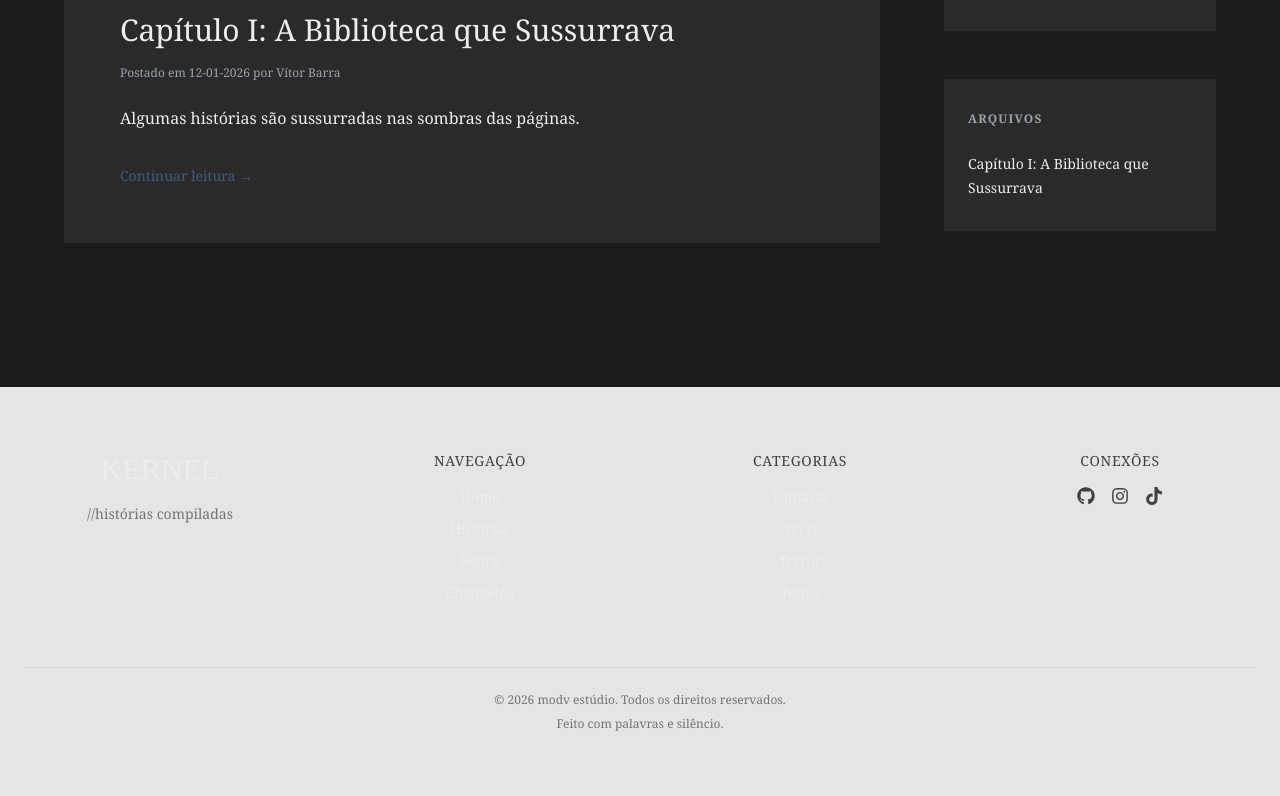
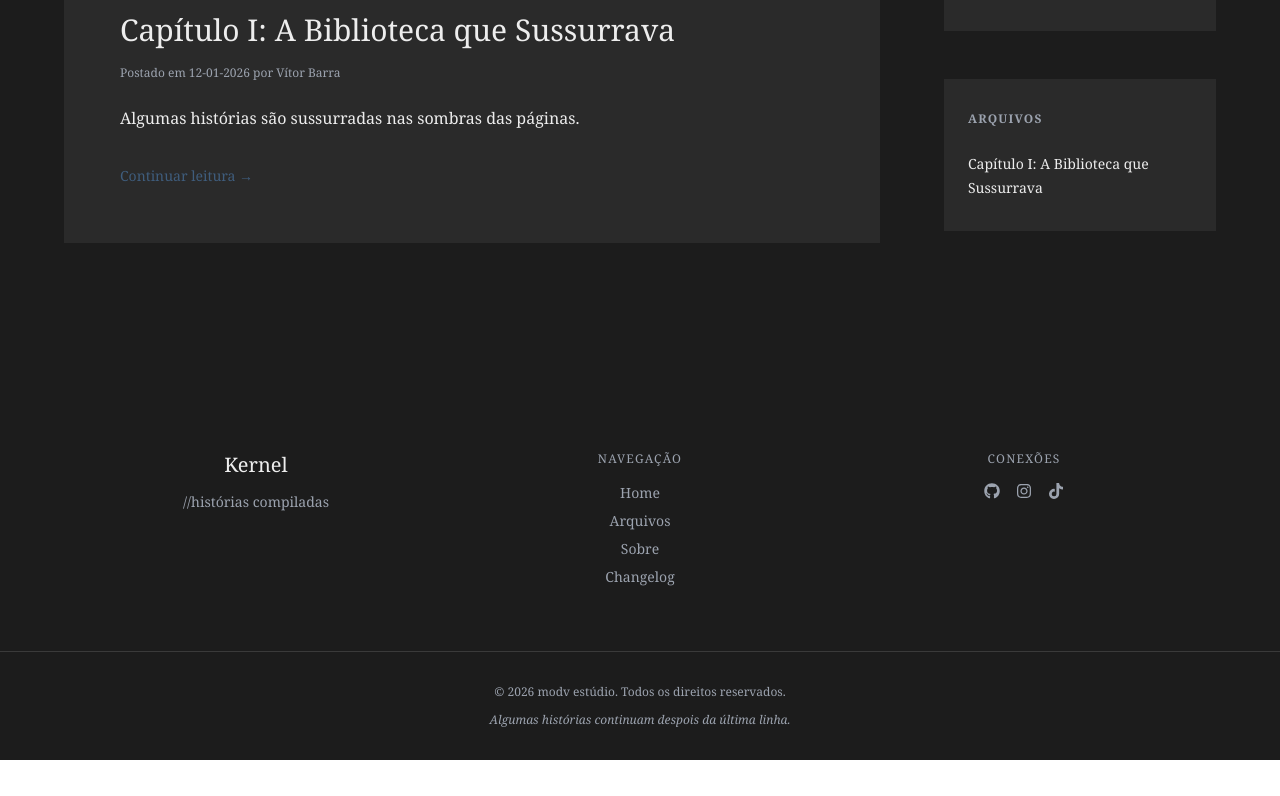
Before and after one commit to Kotige/cdh, a React (Vite) app: page / in a window 1280 px wide. Shown: the part 454-1250 px from the top of the page. After the commit the page ends 1214 px from the top, so only its background shows below. Built offline with nearby package versions, Linux system fonts and the light colour scheme; a web font is replaced by a local one.

Commit message:
style:footer

```diff
--- a/src/components/Footer/index.jsx
+++ b/src/components/Footer/index.jsx
@@ -1,135 +1,141 @@
-import {
-    FaInstagram,
-    FaGithub,
-    FaTiktok
-} from "react-icons/fa";
-import "./styles.scss";
+import { FaInstagram, FaGithub, FaTiktok } from "react-icons/fa";
+
 
 
 export default function Footer() {
     return (
-        <footer id="footer" className="text-center mt-24 bg-neutral-200">
-            <div className="mx-auto max-w-7xl px-6 py-16">
-
-                <div className="grid gap-12 lg:grid-cols-4">
-
-                    {/* Identidade */}
-                    <div className="space-y-4">
-                        <h3 className="text-3xl">
+        <footer className="
+            mt-24 bg-bg-main text-text-muted
+        ">
+            <div className="
+                mx-auto
+                max-w-6xl
+                px-6
+                py-16
+                space-y-12
+            ">
+                {/* Bloco Principal  */}
+                <div className="
+                    grid
+                    gap-12
+                    md:grid-cols-3
+                    text-center
+                ">
+                    {/* Identidade  */}
+                    <div className="space-y-3">
+                        <h3 className="
+                            text-xl
+                            font-serif
+                            text-text-main
+                        ">
                             Kernel
                         </h3>
-
-                        <p className="text-sm leading-relaxed text-neutral-500">
+                        <p className="
+                            text-sm
+                            leading-relaxed
+                        ">
                             //histórias compiladas
                         </p>
                     </div>
 
-                    {/* Navegação */}
+                    {/* Navegação  */}
                     <div>
-                        <h4 className="mb-4 text-sm uppercase tracking-wider text-neutral-700">
+                        <h4 className="
+                            mb-4 text-xs
+                            uppercase
+                            tracking-widest
+                        ">
                             Navegação
                         </h4>
 
-                        <ul className="space-y-3 text-sm">
+                        <ul className="space-y-2 text-sm">
                             <li>
-                                <a href="/" className="hover:text-neutral-500 transition">
+                                <a href="/"
+                                    className="hover:text-text-main transition"
+                                >
                                     Home
                                 </a>
                             </li>
                             <li>
-                                <a href="/all" className="hover:text-neutral-500 transition">
-                                    Histórias
+                                <a href="/all"
+                                    className="hover:text-text-main transition"
+                                >
+                                    Arquivos
                                 </a>
                             </li>
                             <li>
-                                <a href="/aboutme" className="hover:text-neutral-500 transition">
+                                <a href="/aboutme"
+                                    className="hover:text-text-main transition"
+                                >
                                     Sobre
                                 </a>
                             </li>
                             <li>
-                                <a href="/changelog" className="hover:text-neutral-500 transition">
+                                <a href="/changelog"
+                                    className="hover:text-text-main transition"
+                                >
                                     Changelog
                                 </a>
                             </li>
                         </ul>
                     </div>
 
-                    {/* Categorias */}
+                    {/* Conexões  */}
                     <div>
-                        <h4 className="mb-4 text-sm uppercase tracking-wider text-neutral-700">
-                            Categorias
-                        </h4>
-
-                        <ul className="space-y-3 text-sm">
-                            <li>
-                                <a href="/fantasia" className="hover:text-neutral-500 transition">
-                                    Fantasia
-                                </a>
-                            </li>
-                            <li>
-                                <a href="/ficcao-cientifica" className="hover:text-neutral-500 transition">
-                                    Sci-fi
-                                </a>
-                            </li>
-                            <li>
-                                <a href="/terror" className="hover:text-neutral-500 transition">
-                                    Terror
-                                </a>
-                            </li>
-                            <li>
-                                <a href="/all" className="hover:text-neutral-500 transition">
-                                    Todos
-                                </a>
-                            </li>
-                        </ul>
-                    </div>
-
-{/* Social */}
-<div>
-    <h4 className="mb-4 text-sm uppercase tracking-wider text-neutral-700">
+                        <h4 className="
+                            mb-4
+                            text-xs
+                            uppercase
+                            tracking-widest
+                        ">
                             Conexões
                         </h4>
-
-    <div className="flex items-center justify-center gap-4">
-
-        <a
-            href="https://github.com/Kotige"
+                        <div className="flex justify-center gap-4">
+                            <a href="https://github.com/Kotige"
                                 target="_blank"
                                 aria-label="GitHub"
-            className="text-neutral-700 transition hover:text-neutral-500"
+                                className="hover:text-text-main transition"
                             >
-            <FaGithub size={18} />
+                                <FaGithub size={16} />
                             </a>
-
-        <a
-            href="https://instagram.com/modvestudio"
+                            <a href="https://instagram.com/modvestudio"
                                 target="_blank"
                                 aria-label="Instagram"
-            className="text-neutral-700 transition hover:text-neutral-500"
+                                className="hover:text-text-main transition"
                             >
-            <FaInstagram size={18} />
+                                <FaInstagram size={16} />
                             </a>
-
-        <a
-            href="https://www.tiktok.com/@modvestudio?_r=1&_t=ZS-932r41f2wx3"
+                            <a href="https://www.tiktok.com/@modvestudio"
                                 target="_blank"
                                 aria-label="TikTok"
-            className="text-neutral-700 transition hover:text-neutral-500"
+                                className="hover:text-text-main transition"
                             >
-            <FaTiktok size={18} />
+                                <FaTiktok size={16} />
                             </a>
                         </div>
                     </div>
+                </div>
+            </div>
+            {/* Encerramento  */}
+            <div className="
+                p-8
+                border-t
+                border-border-subtle
+                flex
+                flex-col
+                gap-3
+                text-xs
+                text-center
+                md:flex-row
+                md:justify-between
+            ">
+                <span>
+                    © 2026 <a href="https://modvestudio.com.br/" target="_blank">modv estúdio</a>. Todos os direitos reservados.
+                </span>
 
-
-                </div>
-
-                {/* Linha inferior */}
-                <div className="mt-16 border-t border-neutral-300 pt-6 text-xs text-neutral-500 flex flex-col gap-2 md:flex-row md:justify-between">
-                    <span>© 2026 <a href="https://modvestudio.com.br/" target="_blank">modv estúdio</a>. Todos os direitos reservados.</span>
-                    <span>Feito com palavras e silêncio.</span>
-                </div>
-
+                <span className="italic">
+                    Algumas histórias continuam despois da última linha.
+                </span>
             </div>
         </footer>
     );
```
Lines whose indentation alone changed are shown as unchanged.
